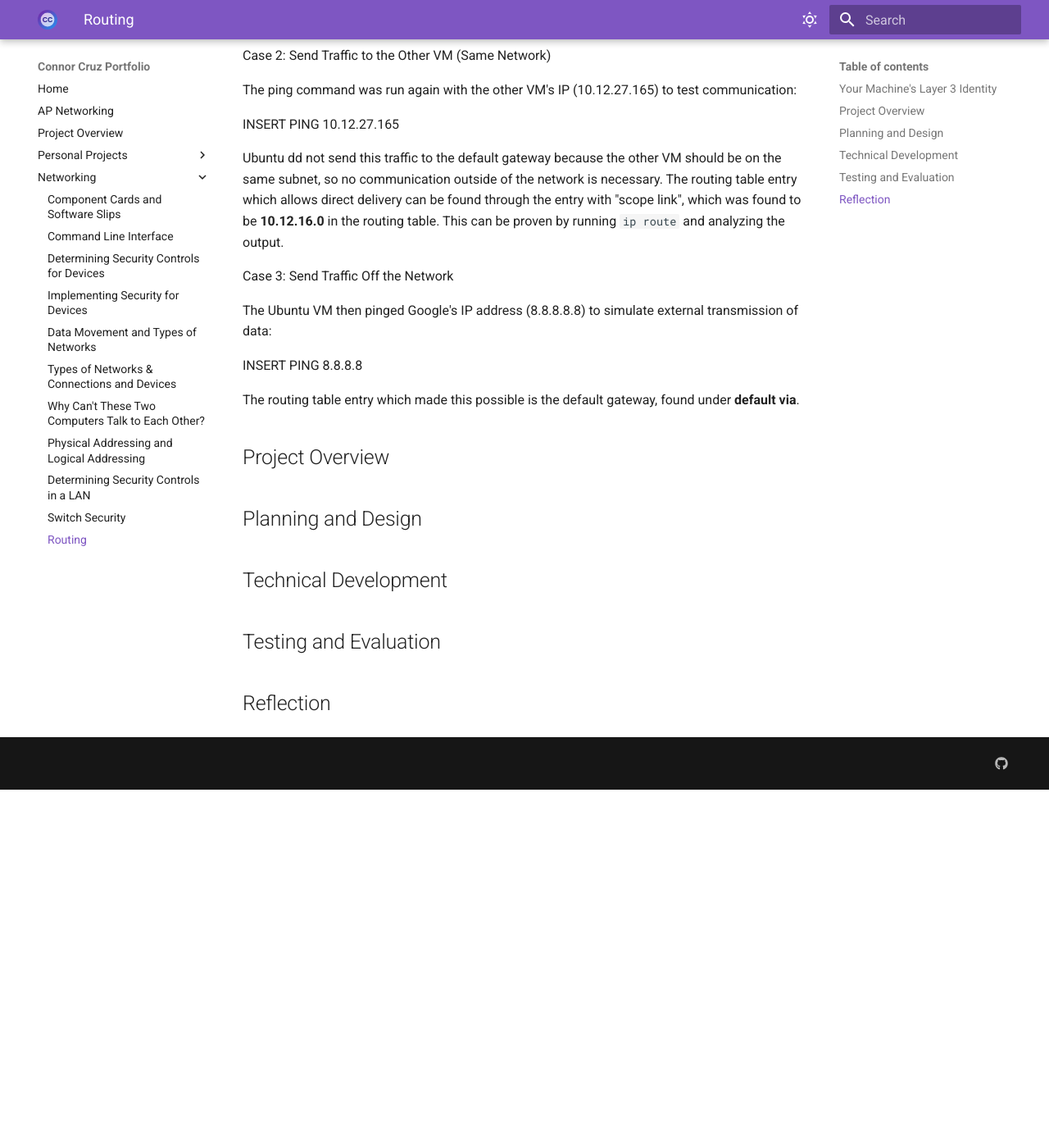
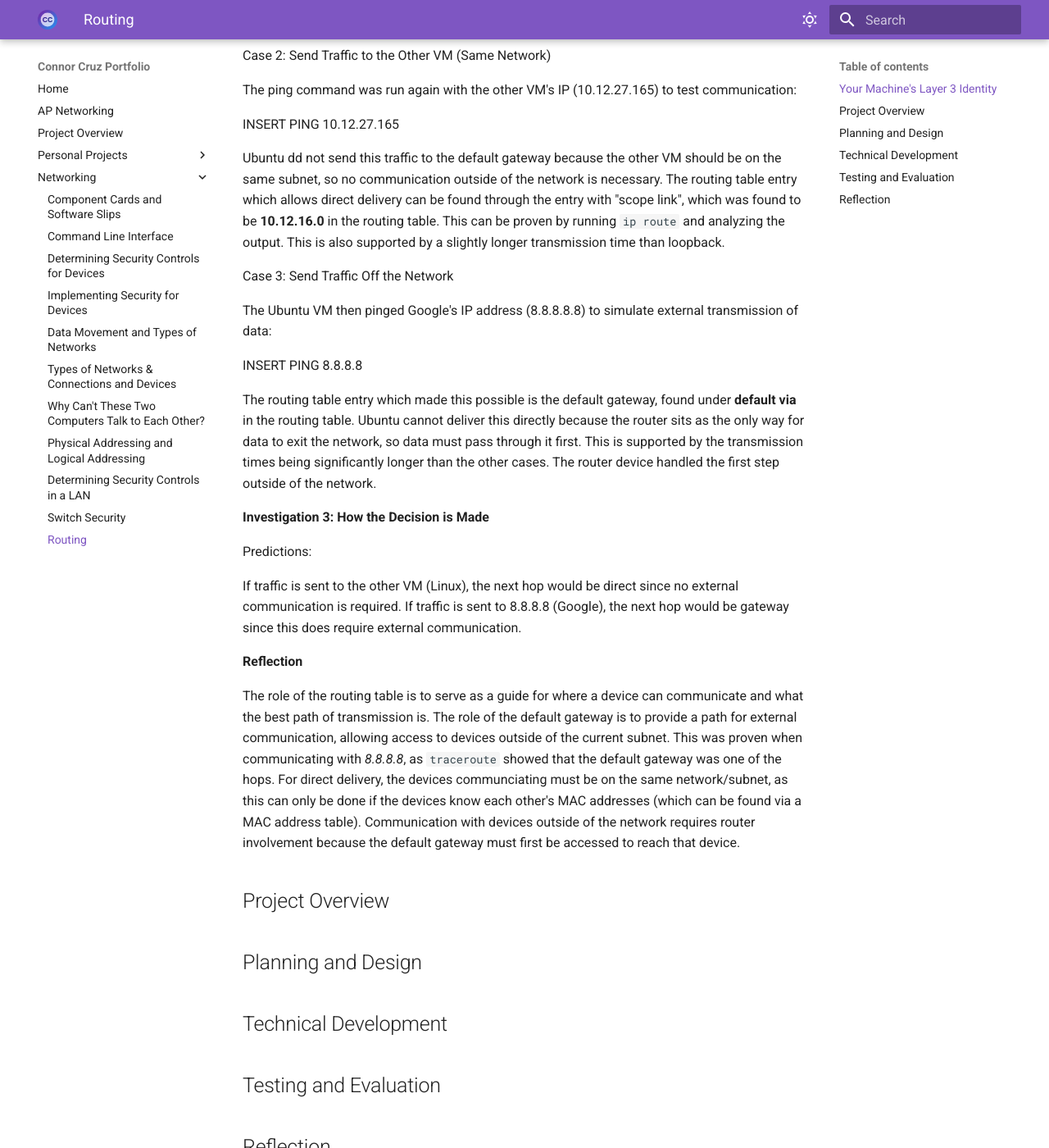
Before and after one commit to connorfcruz/cruz-connor-portfolio, an MkDocs documentation site: the page built from docs/networking/assignment11.md, in a window 1280 px wide and 1400 px high, scrolled down 1402 px. Shown: the whole window at 82% size. Built offline with MkDocs 1.6.1 and Material for MkDocs 9.7.7, drawn with Linux system fonts in a browser that asks for light colours; before the commit the page ends 2365 px from its top, so only the background shows below that.

Commit message:
Assignment 11 changes

```diff
--- a/docs/networking/assignment11.md
+++ b/docs/networking/assignment11.md
@@ -50,7 +50,7 @@ The ping command was run again with the other VM's IP (10.12.27.165) to test com
 
 INSERT PING 10.12.27.165
 
-Ubuntu dd not send this traffic to the default gateway because the other VM should be on the same subnet, so no communication outside of the network is necessary. The routing table entry which allows direct delivery can be found through the entry with "scope link", which was found to be **10.12.16.0** in the routing table. This can be proven by running `ip route` and analyzing the output.
+Ubuntu dd not send this traffic to the default gateway because the other VM should be on the same subnet, so no communication outside of the network is necessary. The routing table entry which allows direct delivery can be found through the entry with "scope link", which was found to be **10.12.16.0** in the routing table. This can be proven by running `ip route` and analyzing the output. This is also supported by a slightly longer transmission time than loopback.
 
 Case 3: Send Traffic Off the Network
 
@@ -58,7 +58,17 @@ The Ubuntu VM then pinged Google's IP address (8.8.8.8.8) to simulate external t
 
 INSERT PING 8.8.8.8
 
-The routing table entry which made this possible is the default gateway, found under **default via**.
+The routing table entry which made this possible is the default gateway, found under **default via** in the routing table. Ubuntu cannot deliver this directly because the router sits as the only way for data to exit the network, so data must pass through it first. This is supported by the transmission times being significantly longer than the other cases. The router device handled the first step outside of the network.
+
+**Investigation 3: How the Decision is Made**
+
+Predictions:
+
+If traffic is sent to the other VM (Linux), the next hop would be direct since no external communication is required. If traffic is sent to 8.8.8.8 (Google), the next hop would be gateway since this does require external communication.
+
+**Reflection**
+
+The role of the routing table is to serve as a guide for where a device can communicate and what the best path of transmission is. The role of the default gateway is to provide a path for external communication, allowing access to devices outside of the current subnet. This was proven when communicating with *8.8.8.8*, as `traceroute` showed that the default gateway was one of the hops. For direct delivery, the devices communciating must be on the same network/subnet, as this can only be done if the devices know each other's MAC addresses (which can be found via a MAC address table). Communication with devices outside of the network requires router involvement because the default gateway must first be accessed to reach that device.
 
 ## Project Overview
 
```
